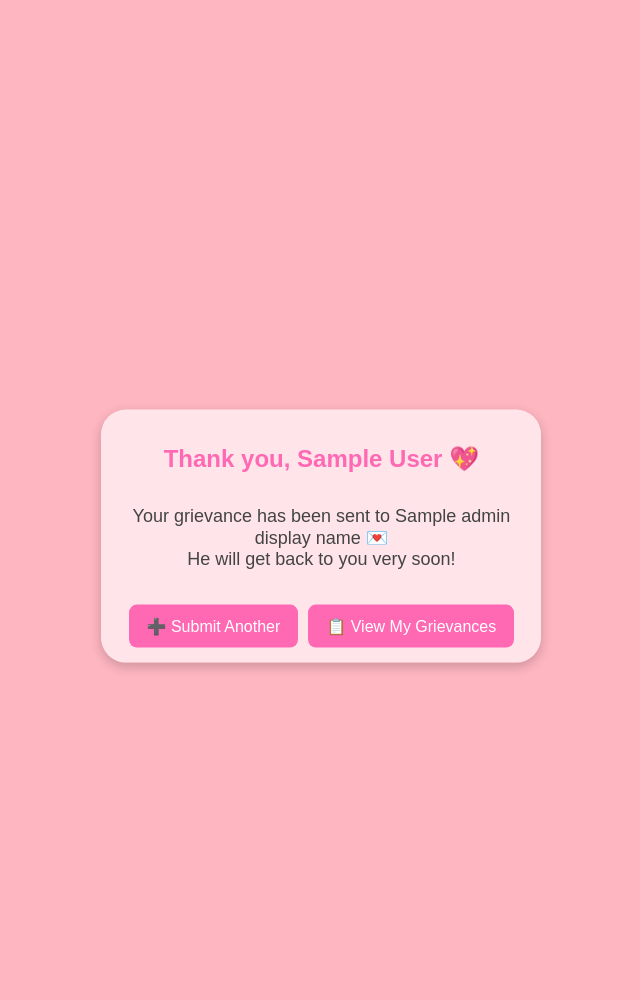
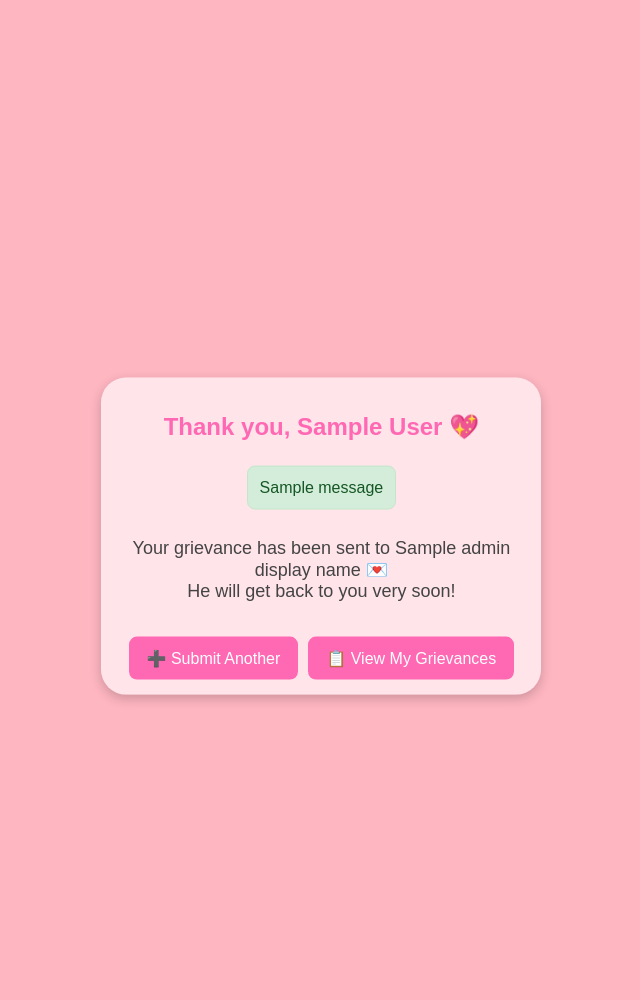
Before and after one commit to iamcvam/girlfriend-grievance-portal, a Flask app: template templates/thankyou.html in a window 1280 px wide. Shown: the whole page, without its empty margins (325-965 px from the left). Run offline with Flask 3, Linux system fonts and the light colour scheme; the template is opened without the code that fills it: most values are stand-ins (such as "Sample title", 1, 10 or a date in 2020); one stand-in notice (Sample message) is shown.

Commit message:
fix: resolve thank you page issues - Fix route name mismatch and add flash message display

```diff
--- a/app.py
+++ b/app.py
@@ -154,7 +154,7 @@ def send_email_to_user(grievance_id, response):
         except Exception as e:
             print(f"Error sending email: {e}")
 
-@app.route('/thankyou')
+@app.route('/thank_you')
 @login_required(USER_NAME)
 def thank_you():
     return render_template('thankyou.html', user_display_name=USER_NAME, admin_display_name=ADMIN_NAME)
--- a/static/css/style.css
+++ b/static/css/style.css
@@ -358,3 +358,14 @@ input, textarea, select, button {
 .thankyou-box .btn:hover {
     background-color: #ff4892;
 }
+
+.flash-message {
+    background-color: #d4edda;
+    color: #155724;
+    padding: 12px;
+    margin: 10px 0;
+    border-radius: 8px;
+    border: 1px solid #c3e6cb;
+    text-align: center;
+    font-size: 16px;
+}
--- a/templates/thankyou.html
+++ b/templates/thankyou.html
@@ -9,6 +9,13 @@
     <div class="thankyou-container">
         <div class="thankyou-box">
             <h2>Thank you, {{ user_display_name }} 💖</h2>
+            {% with messages = get_flashed_messages() %}
+                {% if messages %}
+                    {% for message in messages %}
+                        <div class="flash-message">{{ message }}</div>
+                    {% endfor %}
+                {% endif %}
+            {% endwith %}
             <p>Your grievance has been sent to {{ admin_display_name }} 💌<br>He will get back to you very soon!</p>
             <div class="button-group">
                 <a href="/submit" class="btn">➕ Submit Another</a>
```
